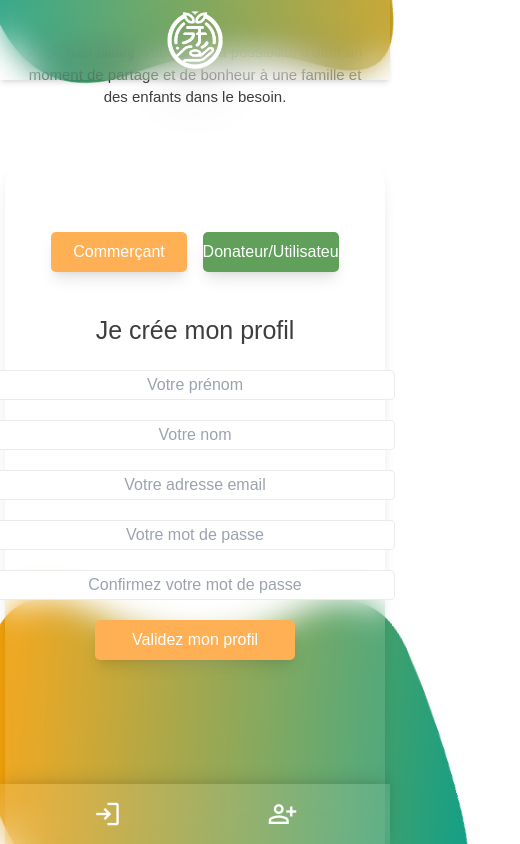
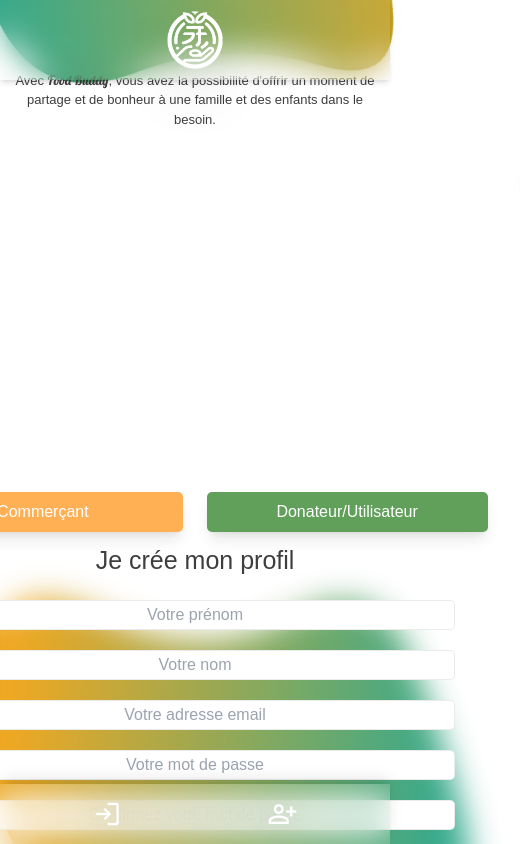
Before and after one commit to Desbiens-Mickael/food_buddy, an Angular app: page /register in a window 390 px wide. Shown: the top 844 px of the page, 520 px wide, since content can reach past the window. Built offline with nearby package versions, Linux system fonts and the light colour scheme; a web font is replaced by a local one.

Commit message:
modified sentence media queries min 409px

```diff
--- a/src/app/components/buisness-form/buisness-form.component.css
+++ b/src/app/components/buisness-form/buisness-form.component.css
@@ -15,15 +15,16 @@ input {
   border: solid 1px rgba(153, 153, 153, 0.194);
   border-radius: 5px;
   height: 30px;
-  width: 450px; /*longueur input*/
+  width: 100%; /*longueur input*/
   margin-top: 20px; /* Ajusté pour laisser de la place aux messages d'erreur */
   text-align: center;
   line-height: 1;
   color: #3f3d3d;
+  background-color: red;
 }
 
 form {
-  width: 450px; /*longueur pr erreurs*/
+  width: 80%; /*longueur pr erreurs*/
   display: flex;
   flex-direction: column;
   text-align: center;
@@ -149,22 +150,10 @@ invalid-btn {
     border: solid 1px rgba(153, 153, 153, 0.194);
     border-radius: 5px;
     height: 30px;
-    width: 370px; /*longueur input*/
-margin-top: 20px; /* Ajusté pour laisser de la place aux messages d'erreur */
-text-align: center;
+    width: 100%; /*longueur input*/
+    margin-top: 20px; /* Ajusté pour laisser de la place aux messages d'erreur */
+    text-align: center;
     line-height: 1;
     color: #3f3d3d;
   }
-
-form {
-    width: 370px; /*longueur pr erreurs*/
-display: flex;
-    flex-direction: column;
-    text-align: center;
-    margin: auto;
-  }
-
-  .allboxes {
-    height: 100vh;
-  }
 }
--- a/src/app/components/user-form/user-form.component.css
+++ b/src/app/components/user-form/user-form.component.css
@@ -20,7 +20,7 @@ input {
   border: solid 1px rgba(153, 153, 153, 0.194);
   border-radius: 5px;
   height: 30px;
-  width: 450px; /*longueur des input*/
+  width: 100%; /*longueur des inputs*/
   margin-top: 20px; /* Ajuster pour laisser de la place aux messages d'erreur */
   text-align: center;
   line-height: 1.5;
@@ -35,6 +35,7 @@ form {
   text-align: center;
   margin: auto;
   padding-top: 5px;
+  align-items: center;
 }
 
 /* bouton sauvegarder */
@@ -67,7 +68,9 @@ button {
 
 .control,
 .field,
-.blockForm {
+.blockForm,
+.formUser,
+.controlPassword {
   width: 100%;
 }
 
@@ -77,6 +80,7 @@ button {
   min-height: 45vh;
   justify-content: space-between;
   align-items: center;
+  width: 80%;
 }
 
 input:focus {
@@ -107,6 +111,7 @@ input:focus {
   display: flex;
   flex-direction: column;
   justify-content: space-around;
+  align-items: center;
 }
 
 .controlName {
@@ -115,7 +120,7 @@ input:focus {
   justify-content: space-between !important;
 }
 
-@media (max-width: 676px) {
+@media (min-width: 410px) and (max-width: 676px) {
   .main {
     height: 100vh;
     width: 100%;
@@ -124,17 +129,26 @@ input:focus {
     justify-content: center;
     align-items: center;
   }
-  h1 {
-    margin-top: 30px;
-  }
   input {
     border: solid 1px rgba(153, 153, 153, 0.194);
     border-radius: 5px;
     height: 30px;
-    width: 400px; /*longueur des input*/
+    width: 100%; /*longueur des inputs*/
     margin-top: 20px; /* Ajuster pour laisser de la place aux messages d'erreur */
     text-align: center;
     line-height: 1.5;
     color: #3f3d3d;
   }
+  .error {
+    display: inline-block;
+    width: 80%;
+  }
+  .formUser {
+    display: flex;
+    flex-direction: column;
+    min-height: 45vh;
+    justify-content: space-between;
+    align-items: center;
+    width: 80%;
+  }
 }
--- a/src/app/pages/register/register.component.css
+++ b/src/app/pages/register/register.component.css
@@ -13,8 +13,7 @@
   flex-direction: column;
   justify-content: center;
   align-items: center;
-  /* height: 100px; */
-  width: 80%;
+  height: 100px;
   text-align: center;
   font-family: var(--font-main);
   font-size: 20px;
@@ -51,7 +50,7 @@
   display: flex;
   justify-content: space-between;
   margin: 5px auto;
-  margin-top: 310px;
+  margin-top: 320px;
 }
 
 #userForm,
@@ -97,7 +96,7 @@ h1 {
 }
 /* FIN BOUTON */
 
-@media (max-width: 676px) {
+@media (min-width: 410px) and (max-width: 676px) {
   /* text only */
   .container {
     display: flex;
@@ -108,7 +107,7 @@ h1 {
     font-size: 15px;
     color: #3f3d3d;
     margin-bottom: 4rem;
-    padding-top: 50px;
+    padding-top: 100px;
   }
   /* blur box */
   .registerComponent {
@@ -127,43 +126,17 @@ h1 {
     display: center;
     text-align: center;
     justify-content: center;
-    margin-top: 10px;
+    margin-top: 100px;
   }
   .choiceAccount {
     width: 90%;
     display: flex;
     justify-content: space-around;
     margin: 5px auto;
-    margin-top: 310px;
+    margin-top: 230px;
   }
 }
-
-@media (max-width: 390px) {
-  .choiceAccount {
-    width: 80%;
-    display: flex;
-    justify-content: space-around;
-    margin: 5px auto;
-    margin-top: 50px;
-  }
-  .registerComponent {
-    display: flex;
-    flex-direction: column;
-    justify-content: center;
-    padding-top: 0.5rem;
-    padding-bottom: 0.5rem;
-    width: 380px;
-    /* height: 500px; */
-    border-radius: 3%;
-  }
-  /* BUTTONS commercant-donateur */
-  .choiceAccount button {
-    width: 45%;
-    display: center;
-    text-align: center;
-    justify-content: center;
-    margin-top: 10px;
-  }
+@media (max-width: 409px) {
   /* text only */
   .container {
     display: flex;
@@ -171,9 +144,9 @@ h1 {
     height: 100px;
     width: auto;
     font-family: var(--font-main);
-    font-size: 15px;
+    font-size: 13px;
     color: #3f3d3d;
     margin-bottom: 4rem;
-    padding-top: 50px;
+    padding-top: 100px;
   }
 }
```
